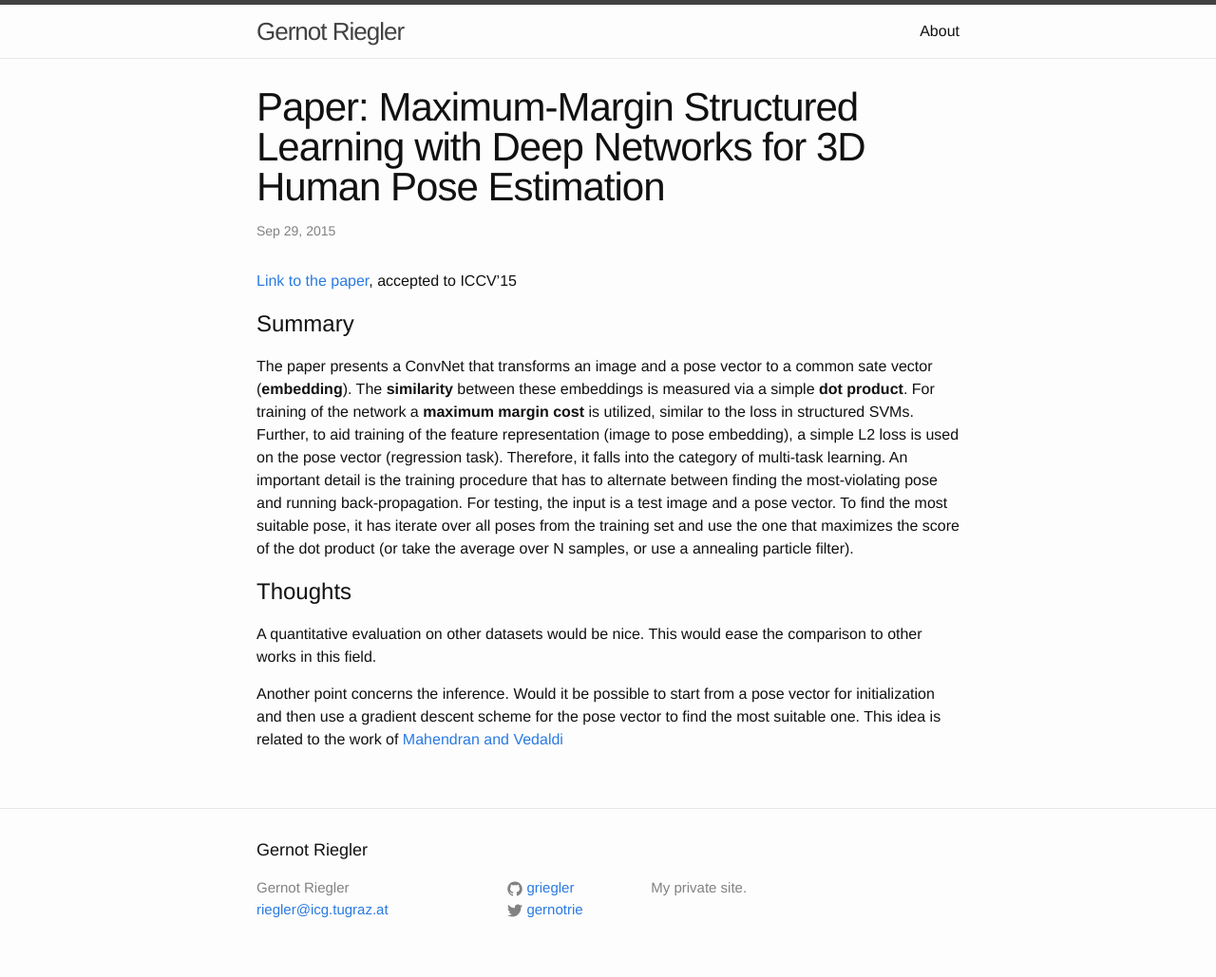
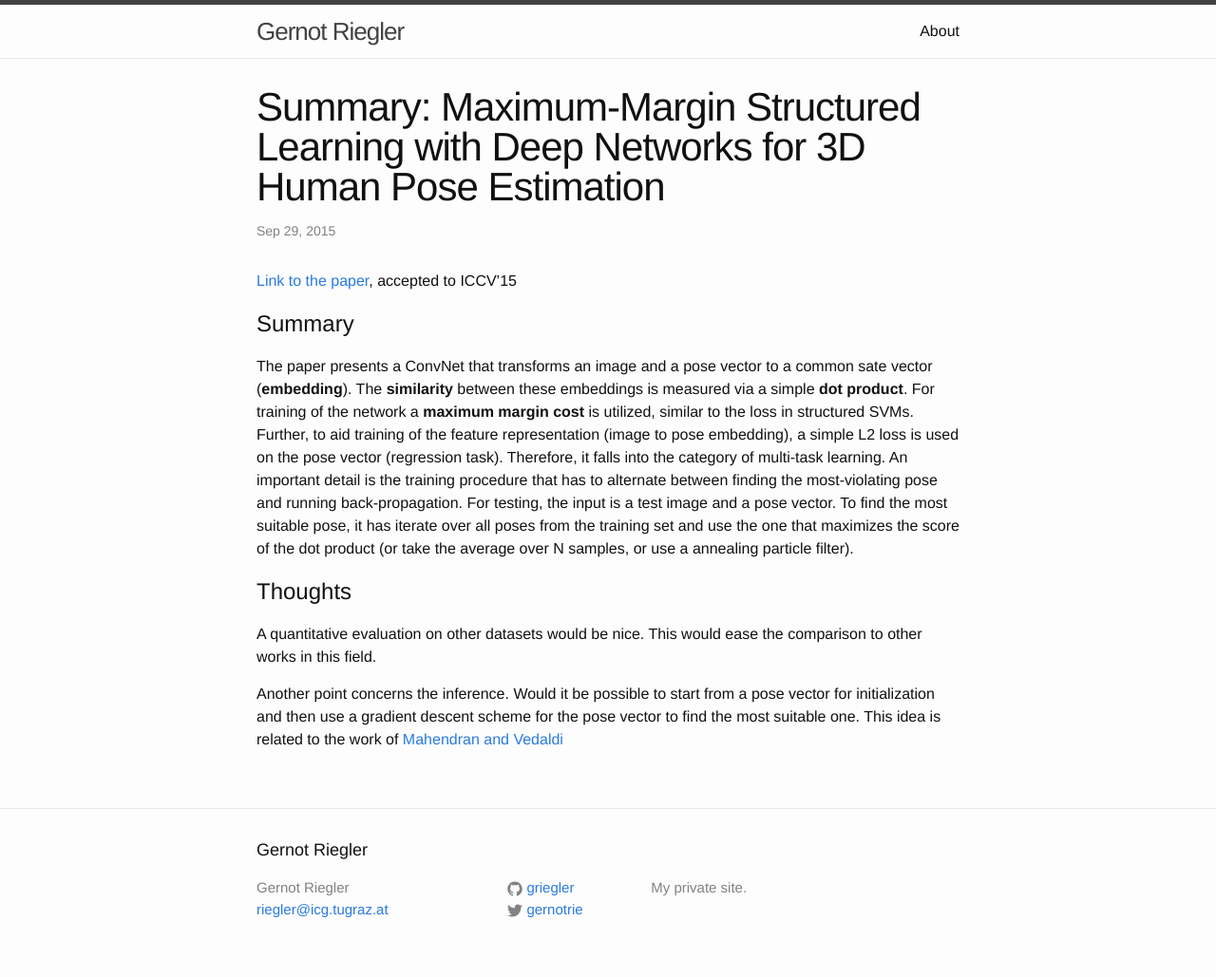
Before and after one commit to griegler/griegler.github.io, a Jekyll site: the page built from _posts/2015-09-29-summary-maximum-margin-structured-learning-with-deep-networks-for-3d-human-pose-estimation.markdown, in a window 1280 px wide. Shown: the whole page at 95% size. Built offline with Jekyll 4.4.1, drawn with Linux system fonts in a browser that asks for light colours.

Commit message:
rename paper to summary

```diff
--- a/_posts/2015-09-29-paper-maximum-margin-structured-learning-with-deep-networks-for-3d-human-pose-estimation.markdown
+++ b/_posts/2015-09-29-summary-maximum-margin-structured-learning-with-deep-networks-for-3d-human-pose-estimation.markdown
@@ -1,8 +1,8 @@
 ---
 layout: post
-title:  "Paper: Maximum-Margin Structured Learning with Deep Networks for 3D Human Pose Estimation"
+title:  "Summary: Maximum-Margin Structured Learning with Deep Networks for 3D Human Pose Estimation"
 date:   2015-09-29 10:00:00
-categories: paper deep-learning pose-estimation
+categories: summary paper deep-learning pose-estimation
 ---
 
 [Link to the paper](http://arxiv.org/abs/1508.06708), accepted to ICCV'15
```
